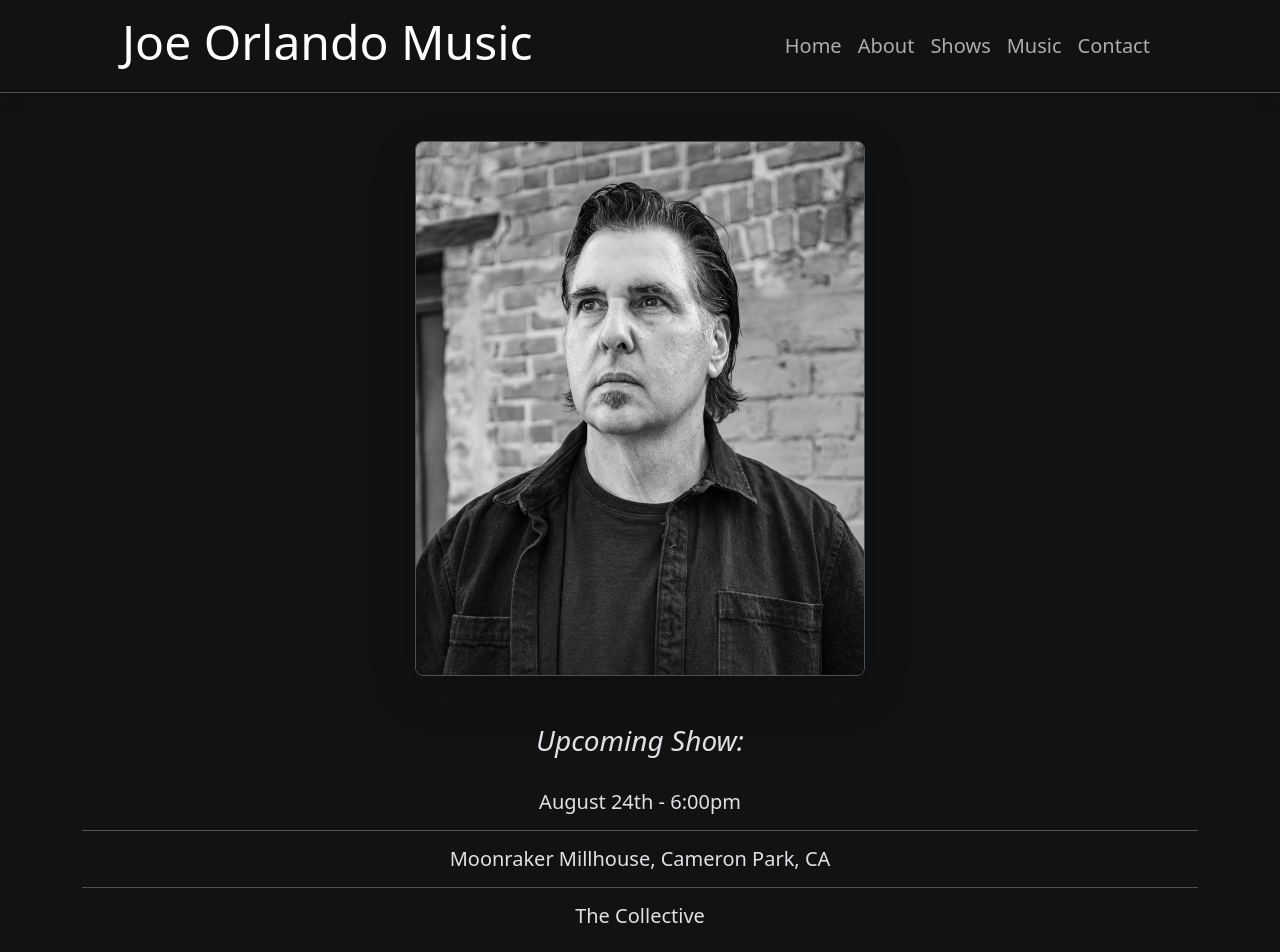
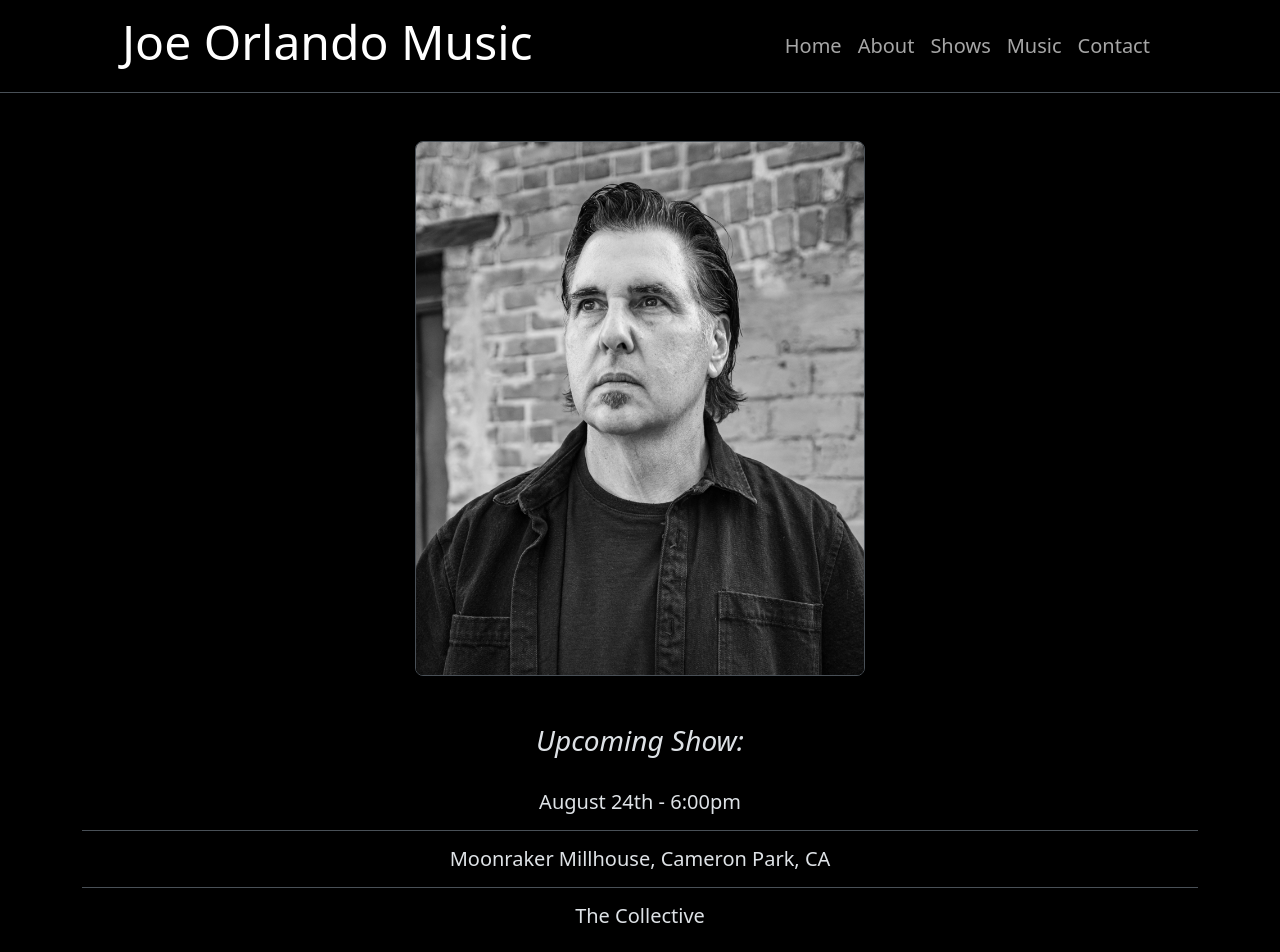
Before and after one commit to Robertjo97/JoeOrlandoMusic, a React (Vite) app: page / in a window 1280 px wide. Shown: the top 952 px of the page. Built offline with nearby package versions, Linux system fonts and the light colour scheme.

Commit message:
black background

```diff
--- a/src/style.css
+++ b/src/style.css
@@ -1,8 +1,11 @@
 body {
-  background-color: #121212;
-  /* background-color: black; */
+  background-color: #000000;
 }
 
-.list-group-item {
-  background-color: #121212;
+.navbar {
+  background-color: #000000;
 }
+
+.hero, .hero li {
+  background-color: #000000;
+}
```
